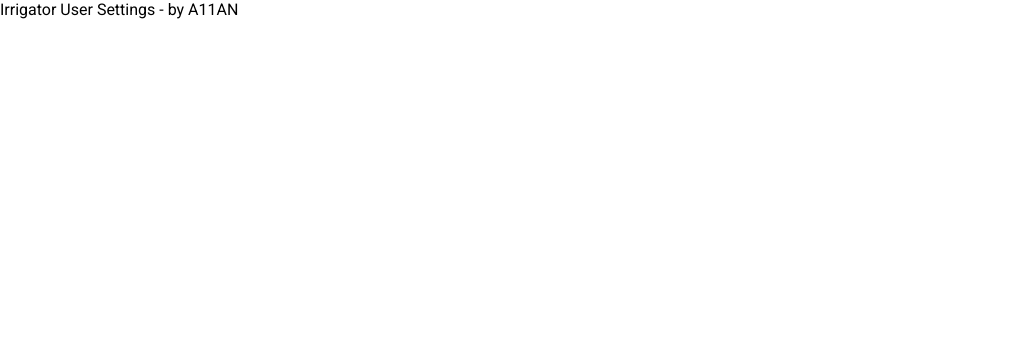
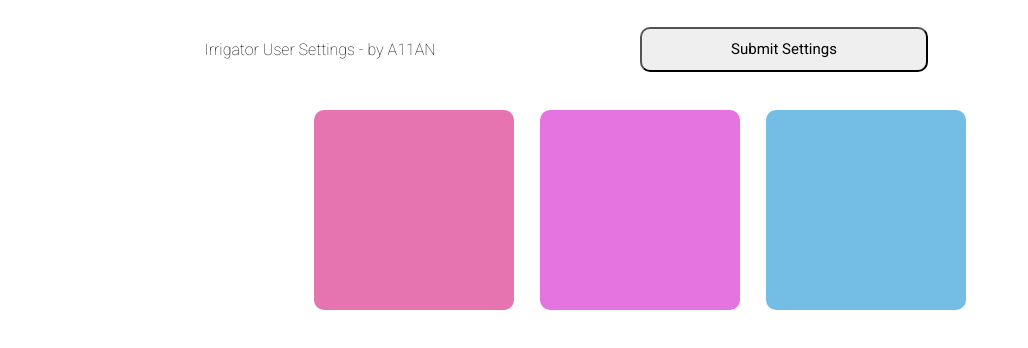
Before and after one commit to A11AN0/IrriGator_Plant-Moisture-Monitor, a plain HTML site: page Website/IrriGator.html in a window 1280 px wide. Shown: the whole page, without its empty margins (0-1028 px from the left). Drawn offline with Linux system fonts and the light colour scheme.

Commit message:
styling changes to site - used random colour generator for settings widgets

```diff
--- a/Website/IrriGator.html
+++ b/Website/IrriGator.html
@@ -9,7 +9,10 @@
         <title>Irrigator User Settings</title>
     </head>
     <body>
-        <nav class="navBar">Irrigator User Settings - by A11AN</nav>
+        <nav class="navBar">
+            <p class="navTitle">Irrigator User Settings - by A11AN</p>
+            <button class="navButton">Submit Settings</button>
+        </nav>
         <section class="widgetFormContainer">
             <div class="widget emailAddress"></div>
             <div class="widget maxMoisture"></div>
--- a/Website/Irrigator.css
+++ b/Website/Irrigator.css
@@ -5,3 +5,56 @@
     padding: 0px;
     transition-duration: 0.5s;
 }
+
+.navBar {
+    max-width: 100vw;
+    color: black;
+    display: grid;
+    grid-template-columns: 1fr 1fr;
+    align-items: center;
+    justify-content: center;
+    height: fit-content;
+    position: -webkit-sticky;
+    position: sticky;
+    top: 0;
+    font-weight: 200;
+    backdrop-filter: blur(50px);
+    -webkit-backdrop-filter: blur(50px);
+    z-index: 2;
+    margin-top: 1px;
+    padding-bottom: 2%;
+    padding-top: 2%;
+}
+
+.navButton {
+    height: 45px;
+    width: 45%;
+    font-size: 15px;
+    font-family: "Roboto", sans-serif;
+    border-radius: 10px;
+}
+
+.navTitle {
+    text-align: center;
+}
+
+.widgetFormContainer {
+    display: flex;
+    flex-wrap: wrap;
+    justify-content: center;
+    height: fit-content;
+}
+
+.widget {
+    width: 200px;
+    height: 200px;
+    background-color: brown;
+    margin: 1px;
+    display: flex;
+    flex-direction: column;
+    justify-content: space-evenly;
+    align-items: center;
+    color: black;
+    border-radius: 10px;
+    margin: 1%;
+}
--- a/Website/Irrigator.js
+++ b/Website/Irrigator.js
@@ -0,0 +1,8 @@
+const randomColour = () => {
+    return `hsla(${~~(360 * Math.random())},70%,60%,0.8)`;
+};
+
+const widgets = document.querySelectorAll(".widget");
+widgets.forEach((widget) => {
+    widget.style.backgroundColor = randomColour();
+});
```
